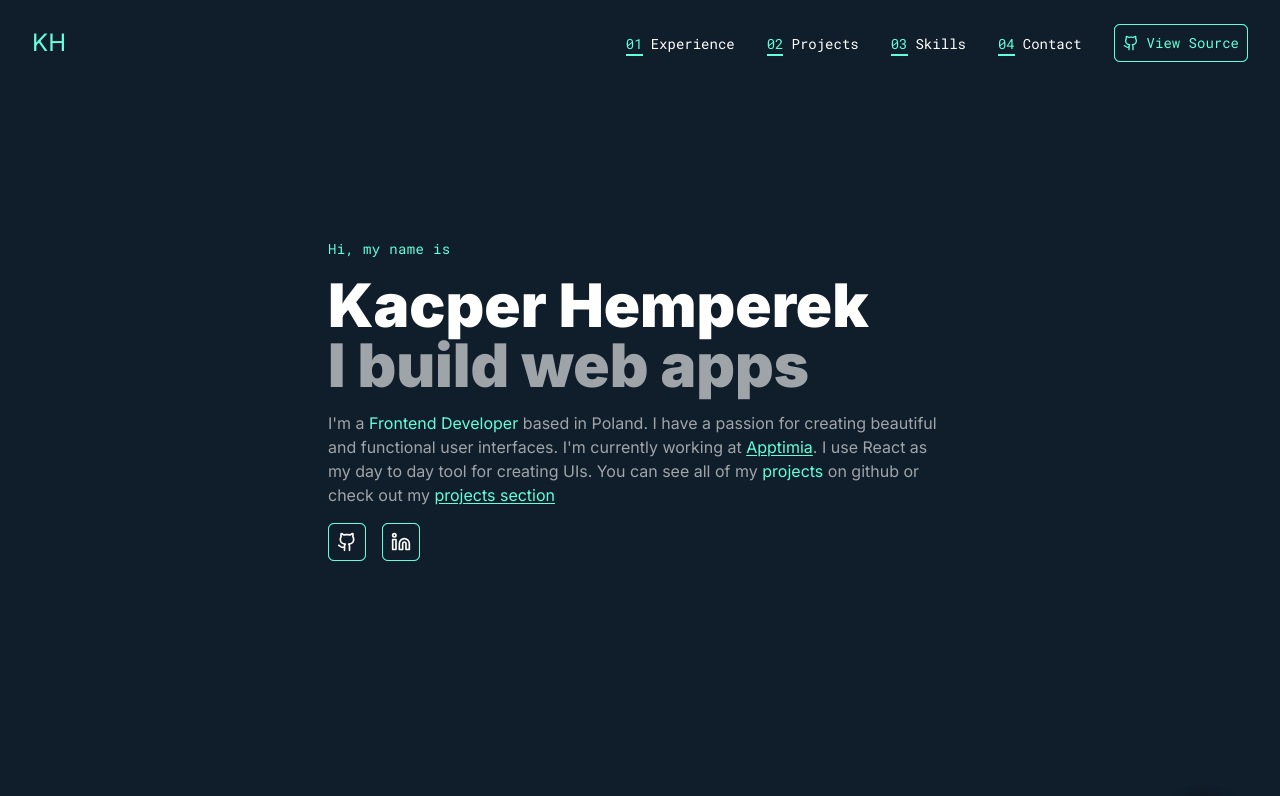
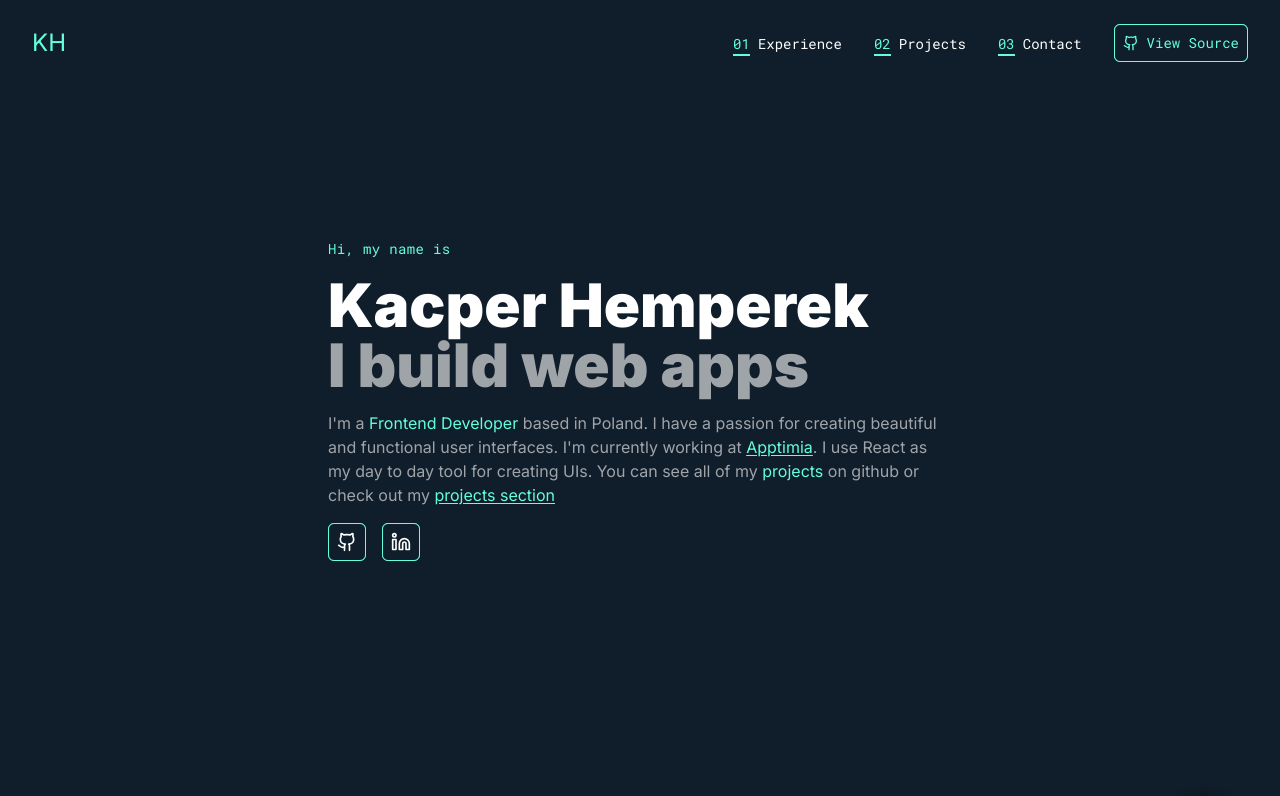
Before and after one commit to KacperHemperek/portfolio, a Next.js app: page / in a window 1280 px wide. Shown: the top 796 px of the page. Built offline with nearby package versions, Linux system fonts and the light colour scheme.

Commit message:
feat: remove skills section

```diff
--- a/src/app/page.tsx
+++ b/src/app/page.tsx
@@ -11,9 +11,6 @@ export default function Home() {
       <HomeHeader />
       <ExperienceSection />
       <ProjectsSection />
-      <section id='skills'>
-        <SectionHeading title='Skills' number='03' />
-      </section>
       <ContactMeSection />
       <Footer />
     </main>
--- a/src/components/homepage/contact-me-section.tsx
+++ b/src/components/homepage/contact-me-section.tsx
@@ -11,7 +11,7 @@ export default function ContactMeSection() {
           <h1 className='relative'>
             Contact me
             <div className='absolute -right-5 top-0 font-roboto text-xs font-light text-primary'>
-              04
+              03
             </div>
           </h1>
         </div>
--- a/src/content/nav-links.ts
+++ b/src/content/nav-links.ts
@@ -11,10 +11,6 @@ export const links: {
     label: 'Projects',
   },
   {
-    url: '/#skills',
-    label: 'Skills',
-  },
-  {
     url: '/#contact',
     label: 'Contact',
   },
```
